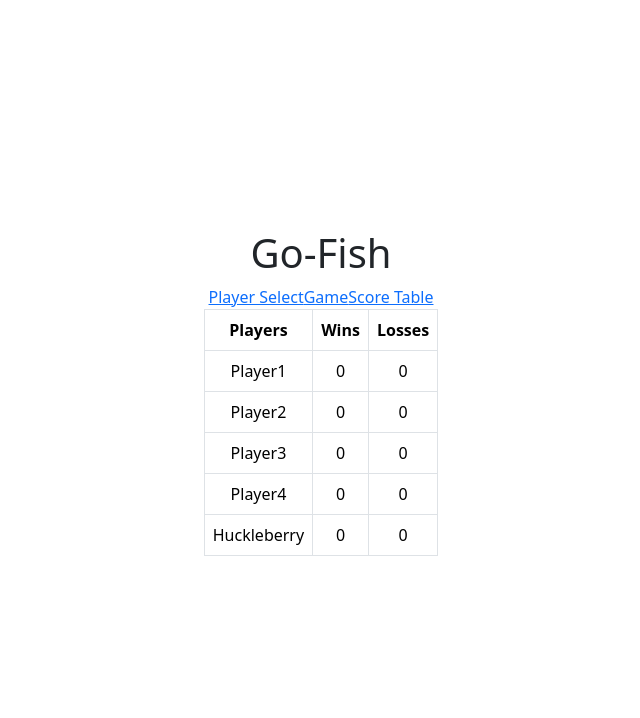
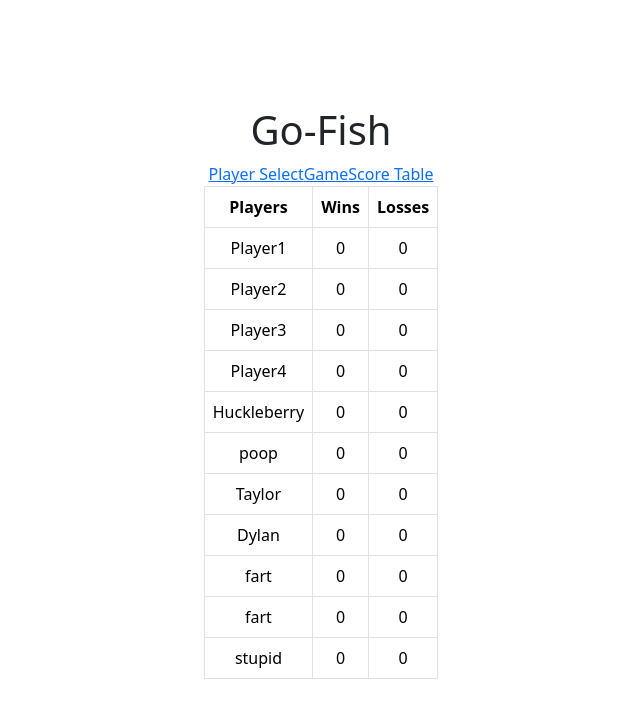
Before and after one commit to djmcgrath/Go-Fish-Vite, a React (Vite) app: page /scorecard in a window 1280 px wide. Shown: the top 718 px of the page, without its empty margins (319-959 px from the left). Built offline with nearby package versions, Linux system fonts and the light colour scheme; data requests are answered from the project's data file.

Commit message:
figured out switch cards and draw card and some form and scorecard stuff

```diff
--- a/db.json
+++ b/db.json
@@ -29,6 +29,42 @@
       "name": "Huckleberry",
       "wins": 0,
       "losses": 0
+    },
+    {
+      "name": "poop",
+      "wins": 0,
+      "losses": 0,
+      "id": 6
+    },
+    {
+      "name": "Taylor",
+      "wins": 0,
+      "losses": 0,
+      "id": 7
+    },
+    {
+      "name": "Dylan",
+      "wins": 0,
+      "losses": 0,
+      "id": 8
+    },
+    {
+      "name": "fart ",
+      "wins": 0,
+      "losses": 0,
+      "id": 9
+    },
+    {
+      "name": "fart ",
+      "wins": 0,
+      "losses": 0,
+      "id": 10
+    },
+    {
+      "name": "stupid",
+      "wins": 0,
+      "losses": 0,
+      "id": 11
     }
   ]
 }
--- a/src/App.jsx
+++ b/src/App.jsx
@@ -1,4 +1,4 @@
-import { useState } from 'react'
+import { useState, useEffect } from 'react'
 import './App.css'
 
 import {
@@ -16,19 +16,26 @@ import NavLayout from "./Components/NavLayout"
 
 
 function App() {
-  const [playerTurn, setPlayerTurn] = useState(false)
+  const [playerInfo, setPlayerInfo] = useState([])
 
-  const userLoader = async () => {
-    const response = await fetch("http://localhost:3000/players")
-    return response.json()
+  useEffect(() =>{
+    fetch("http://localhost:3000/players")
+    .then(res => res.json())
+    .then(res => {
+      setPlayerInfo(res)
+    })
+  }, [])
+
+  function handleNewPlayer(newPlayer) {
+    setPlayerInfo([...playerInfo, newPlayer])
   }
 
   const router = createBrowserRouter(
     createRoutesFromElements(
       <Route path="/" element={<NavLayout />}>
-        <Route index element={<PlayerPage />} loader={userLoader} />
+        <Route index element={<PlayerPage playerInfo={playerInfo} handleNewPlayer={handleNewPlayer} />} />
         <Route path="/game" element={<GamePage />} />
-        <Route path="/scorecard" element={<ScoreCard />} loader={userLoader} />
+        <Route path="/scorecard" element={<ScoreCard playerInfo={playerInfo} />} />
       </Route>
     )
   )
--- a/src/Components/BothContainer.jsx
+++ b/src/Components/BothContainer.jsx
@@ -9,11 +9,14 @@ export default function BothContainer({ playerHand, computerHand, drawNewCard, s
             return computerCard.value === card})
         console.log(card)
 
+        let compCards = [...computerHand]
+
         filterCCards.forEach(element => {
-            let compCards = [computerHand.filter(compCard => compCard != element)]
+            compCards = compCards.filter(compCard => compCard != element)
             console.log(compCards)
-            setComputerHand(compCards)
+
         });
+        setComputerHand(compCards)
 
         if (filterCCards.length > 0) {
             console.log("correct guess!")
@@ -28,10 +31,12 @@ export default function BothContainer({ playerHand, computerHand, drawNewCard, s
             return playerCard.value === card})
         console.log(filterPCards)
 
+        let playerCards = [...playerHand]
+
         filterPCards.forEach(element => {
-            let playerCards = [playerHand.filter(playCard => playCard != element)]
-            setPlayerHand(playerCards)
+            playerCards = playerCards.filter(playCard => playCard != element)
         });
+        setPlayerHand(playerCards)
         console.log(playerHand)
 
         if (filterPCards.length > 0) {
@@ -47,15 +52,14 @@ export default function BothContainer({ playerHand, computerHand, drawNewCard, s
         <div>
             <div>
                 <h3>Computer's Hand: </h3>
-                {computerHand.length === 0 ? null : computerHand.length >= 7 ?
-                    computerHand.map((player, index) => (<CPCard key={index} player={player} compareComputerHand={compareComputerHand}/>))
-                    :computerHand[0].map((player, index) => (<CPCard key={index} player={player} compareComputerHand={compareComputerHand}/>))}
+
+                {computerHand.map((player, index) => (<CPCard key={index} player={player} compareComputerHand={compareComputerHand}/>))}
             </div>
             <div>
                 <h3>Player's Hand: </h3>
-                {playerHand.length === 0 ? null : playerHand.length >= 7 ?
-                    playerHand.map((player, index) => (<HandCard key={index} player={player} comparePlayerHand={comparePlayerHand} />))
-                    :playerHand[0].map((player, index) => (<HandCard key={index} player={player} comparePlayerHand={comparePlayerHand} />))}
+
+                {playerHand.map((player, index) => (<HandCard key={index} player={player} comparePlayerHand={comparePlayerHand} />))}
+
             </div>
         </div>
     )
--- a/src/PlayerPage.jsx
+++ b/src/PlayerPage.jsx
@@ -1,16 +1,61 @@
-import {useLoaderData} from 'react-router-dom'
+import {useState} from 'react'
 
-export default function PlayerPage () {
-  const players = useLoaderData()
+export default function PlayerPage ({handleNewPlayer, playerInfo}) {
+  const [playerForm, setPlayerForm] = useState({
+    name: "",
+    wins: 0,
+    losses: 0
+  })
+  // const players = useLoaderData()
 
-  const options = players.map(player => (
+  const options = playerInfo.map(player => (
     <option key={player.id} value={player.id}>{player.name}</option>
   ));
 
+  function handleChange (e) {
+    setPlayerForm({
+        ...playerForm,
+        [e.target.name]: e.target.value
+    })
+}
 
+function handleSubmit (e) {
+    e.preventDefault()
+    const playerData = {
+        name: playerForm.name,
+        wins: 0,
+        losses: 0
+    }
+    fetch("http://localhost:3000/players", {
+        method: "POST",
+        headers: {
+          "Content-Type": "application/json"
+        },
+        body: JSON.stringify(playerData)
+      })
+      .then((res) => res.json())
+      .then((newPlayer) => {
+        handleNewPlayer(newPlayer)
+        setPlayerForm({
+            name: ""
+        })
+    })
+
+}
   return (
-    <select>
-      {options}
-    </select>
+    <div>
+      <select>
+        {options}
+      </select>
+      <form onSubmit={handleSubmit}>
+        <input
+          type="text"
+          name="name"
+          placeholder="Name"
+          value = {playerForm.name}
+          onChange={handleChange}
+        />
+      </form>
+    </div>
   );
 };
--- a/src/ScoreCard.jsx
+++ b/src/ScoreCard.jsx
@@ -1,9 +1,9 @@
 import {useLoaderData} from 'react-router-dom'
 
-export default function ScoreCard () {
-  const players = useLoaderData()
+export default function ScoreCard ({playerInfo}) {
+  // const players = useLoaderData()
 
-  const tdName = players.map((player) => (
+  const tdName = playerInfo.map((player) => (
     <tr key={player.id} scope="row">
       <td>{player.name}</td>
       <td>{player.wins}</td>
```
Lines whose indentation alone changed are shown as unchanged.
